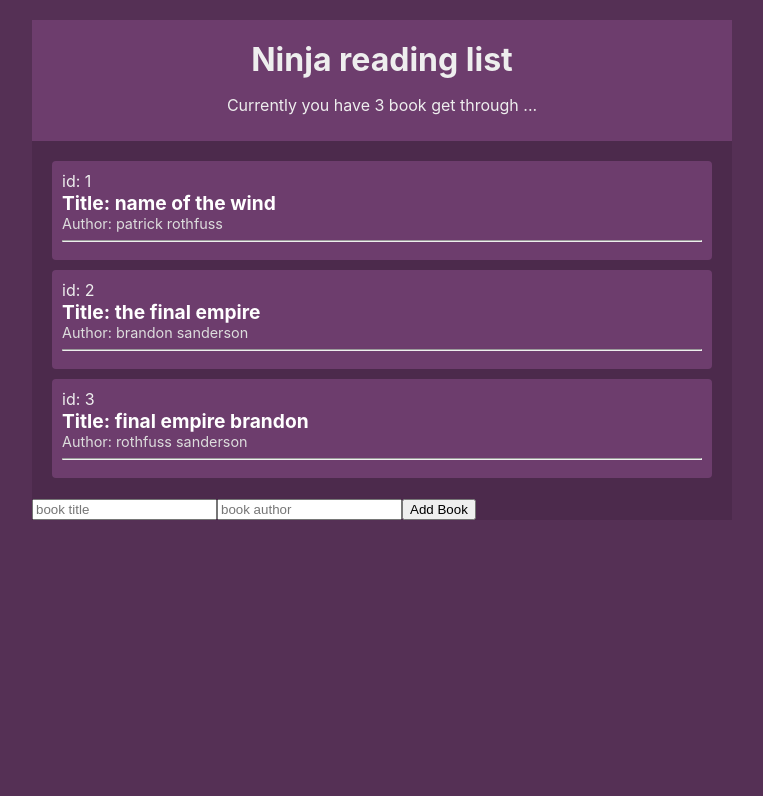
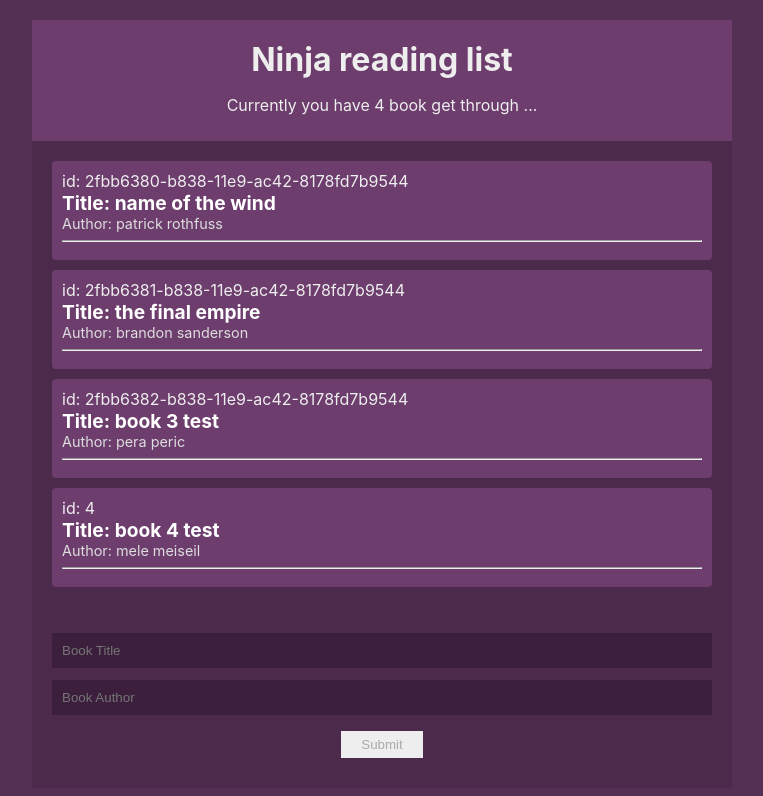
Before and after one commit to Damirhub/booklist, a React (Create React App) app: page / in a window 1280 px wide. Shown: the top 796 px of the page, without its empty margins (258-1021 px from the left). Built offline with nearby package versions, Linux system fonts and the light colour scheme.

Commit message:
small changes, added styles

```diff
--- a/src/components/BookForm.js
+++ b/src/components/BookForm.js
@@ -1,29 +1,31 @@
-import React, { useContext, useState } from 'react'
+import React, { useState, useContext, useRef } from 'react'
+import uuid from 'uuid/v1'
 import { BookContext } from '../contexts/BookContext';
 
 const BookForm = () => {
+    const { addBook } = useContext(BookContext)
 
-    const { addBook } = useContext(BookContext)
-    const [title, setTitle] = useState('')
-    const [author, setAuthor] = useState('')
+    const [bookInput, setBookInput] = useState({ title: '', author: '' })
 
+    const handleSubmit = e => {
+        e.preventDefault()
+        addBook(bookInput);
+        setBookInput({ title: '', author: '' })
+    }
 
-    const handleSubmit = (e) => {
-        e.preventDefault()
-        addBook(title, author)
-        setTitle('')
-        setAuthor('')
-    }
     return (
-        <form onSubmit={handleSubmit}>
-            <input type="text" placeholder="book title" value={title}
-                onChange={(e) => setTitle(e.target.value)} required />
+        <div >
+            <form onSubmit={handleSubmit}>
 
-            <input type="text" placeholder="book author" value={author}
-                onChange={(e) => setAuthor(e.target.value)} required />
+                <input type="text" placeholder="Book Title" value={bookInput.title}
+                    onChange={(e) => setBookInput({ ...bookInput, title: e.target.value })} />
+                <input type="text" placeholder="Book Author" value={bookInput.author}
+                    onChange={(e) => setBookInput({ ...bookInput, author: e.target.value })} />
 
-            <input type="submit" value="Add Book" />
-        </form>
+                {/* <button disabled={!bookInput.author} type="submit"> SUBMIT </button> */}
+                <input disabled={!bookInput.author} type="submit"/>
+            </form>
+        </div>
     )
 }
 
--- a/src/contexts/BookContext.js
+++ b/src/contexts/BookContext.js
@@ -1,4 +1,4 @@
-import React, {createContext, useState} from 'react'
+import React, { useState, createContext } from 'react'
 import uuid from 'uuid/v1'
 
 export const BookContext = createContext()
@@ -6,21 +6,22 @@ export const BookContext = createContext()
 const BookContextProvider = (props) => {
 
     const [books, setBooks] = useState([
-            {title: 'name of the wind', author: 'patrick rothfuss', id: 1},
-            {title: 'the final empire', author: 'brandon sanderson', id: 2},
-            {title: 'final empire brandon', author: 'rothfuss sanderson', id: 3},
+        { title: 'name of the wind', author: 'patrick rothfuss', id: uuid() },
+        { title: 'the final empire', author: 'brandon sanderson', id: uuid() },
+        { title: 'book 3 test', author: 'pera peric', id: uuid() },
+        { title: 'book 4 test', author: 'mele meiseil', id: 4 },
     ])
 
-    const addBook = (title, author, id) => {
-        setBooks([...books, {title: title, author: author, id:uuid()}])
+    const addBook = (bookInput, id) => {
+        setBooks([...books, {...bookInput, id: uuid()}])
     }
 
     const removeBook = (receivedId) => {
-        setBooks(books.filter( x => x.id !== receivedId))
+        setBooks(books.filter(Q => Q.id !== receivedId))
     }
 
     return (
-        <BookContext.Provider value = {{ books, addBook, removeBook }}>
+        <BookContext.Provider value={{ books, addBook, removeBook }}>
             {props.children}
         </BookContext.Provider>
     )
--- a/src/index.css
+++ b/src/index.css
@@ -54,3 +54,23 @@ body {
   margin: 20px;
   text-align: center;
 }
+
+form{
+  padding: 20px;
+}
+input[type='text']{
+  width: 100%;
+  padding: 10px;
+  box-sizing: border-box;
+  margin: 6px 0;
+  background: #3c1f3c;
+  color: #fff;
+  border: 0;
+}
+input[type='submit']{
+  margin: 10px auto;
+  background: #eee;
+  border: 0;
+  padding: 6px 20px;
+  display: block;
+}
```
